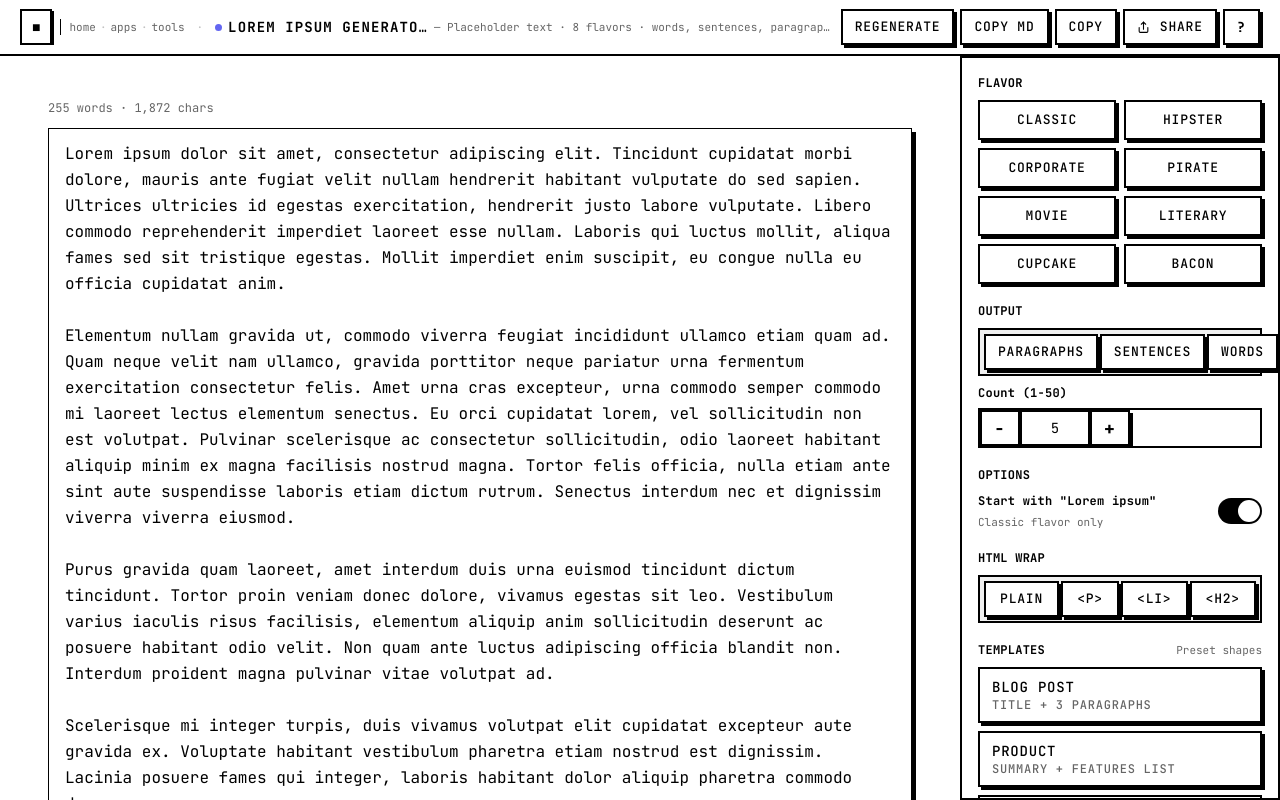
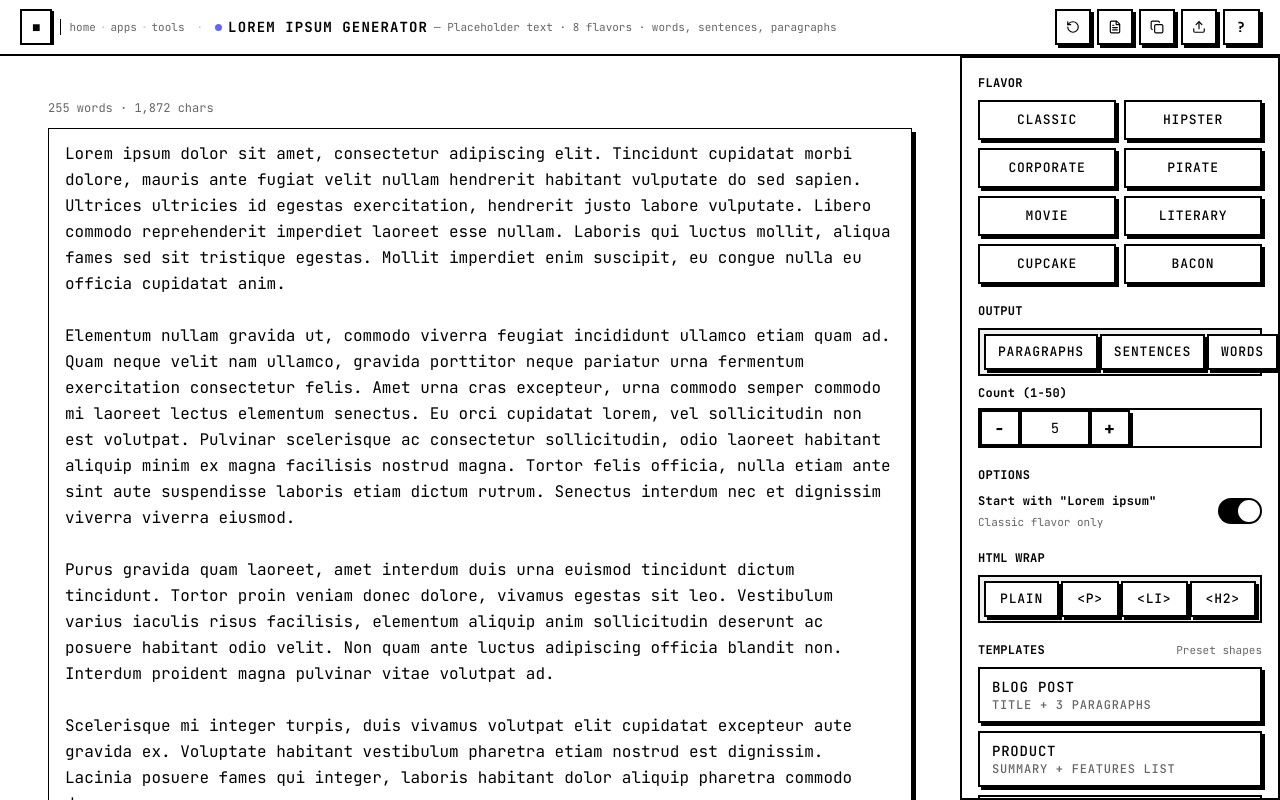
Before and after one commit to k3sava/little-tools, a Next.js app: page /lorem-ipsum in a window 1280 px wide. Shown: the top 800 px of the page. Built offline with nearby package versions, Linux system fonts and the light colour scheme.

Commit message:
Icon-only: share button, lorem-ipsum regenerate/copy-md/copy actions

```diff
--- a/src/app/lorem-ipsum/content.tsx
+++ b/src/app/lorem-ipsum/content.tsx
@@ -2,10 +2,11 @@
 
 import { useState, useMemo, useCallback, useEffect } from "react";
 import { useKeyboardShortcuts } from "@/hooks/use-keyboard-shortcuts";
+import { RotateCcw, FileText, Copy, Check } from "lucide-react";
 import {
   ToolShell,
   ControlGroup,
-  ToolActionButton,
+  ToolIconButton,
 } from "@/components/tools/tool-shell";
 import {
   NumberStepper,
@@ -527,15 +528,15 @@ export default function LoremIpsumContent() {
 
   const actions = (
     <>
-      <ToolActionButton variant="outline" onClick={handleGenerate}>
-        Regenerate
-      </ToolActionButton>
-      <ToolActionButton variant="outline" onClick={handleCopyMarkdown}>
-        {copiedMd ? "Copied MD" : "Copy MD"}
-      </ToolActionButton>
-      <ToolActionButton variant="solid" onClick={handleCopy}>
-        {copied ? "Copied" : htmlTag !== "none" ? "Copy HTML" : "Copy"}
-      </ToolActionButton>
+      <ToolIconButton label="Regenerate" onClick={handleGenerate} variant="outline">
+        <RotateCcw size={14} />
+      </ToolIconButton>
+      <ToolIconButton label="Copy as Markdown" onClick={handleCopyMarkdown} variant="outline" active={copiedMd}>
+        {copiedMd ? <Check size={14} /> : <FileText size={14} />}
+      </ToolIconButton>
+      <ToolIconButton label={htmlTag !== "none" ? "Copy HTML" : "Copy"} onClick={handleCopy} variant="solid" active={copied}>
+        {copied ? <Check size={14} /> : <Copy size={14} />}
+      </ToolIconButton>
     </>
   );
 
--- a/src/components/tools/tool-shell.tsx
+++ b/src/components/tools/tool-shell.tsx
@@ -1,7 +1,7 @@
 "use client";
 
 import { useCallback, useContext, useEffect, useRef, useState } from "react";
-import { ChevronDown, ChevronUp, X } from "lucide-react";
+import { Check, ChevronDown, ChevronUp, Upload, X } from "lucide-react";
 import { useBreadcrumb } from "@/contexts/breadcrumb-context";
 import { ShortcutContext } from "@/contexts/shortcut-context";
 
@@ -125,14 +125,9 @@ function ToolShareButton() {
       onClick={onShare}
       aria-label="Share this tool"
       data-variant="ghost"
-      className="tool-action-btn"
+      className="tool-icon-btn"
     >
-      <svg width="13" height="13" viewBox="0 0 24 24" fill="none" stroke="currentColor" strokeWidth="2" strokeLinecap="round" strokeLinejoin="round" aria-hidden="true" style={{ marginRight: 4 }}>
-        <path d="M4 12v7a2 2 0 0 0 2 2h12a2 2 0 0 0 2-2v-7" />
-        <polyline points="16 6 12 2 8 6" />
-        <line x1="12" y1="2" x2="12" y2="15" />
-      </svg>
-      {state === "copied" ? "Copied" : "Share"}
+      {state === "copied" ? <Check size={14} /> : <Upload size={14} />}
     </button>
   );
 }
```
Also changed, not shown: 1 other file (tests, documents, lock files or other folders).
